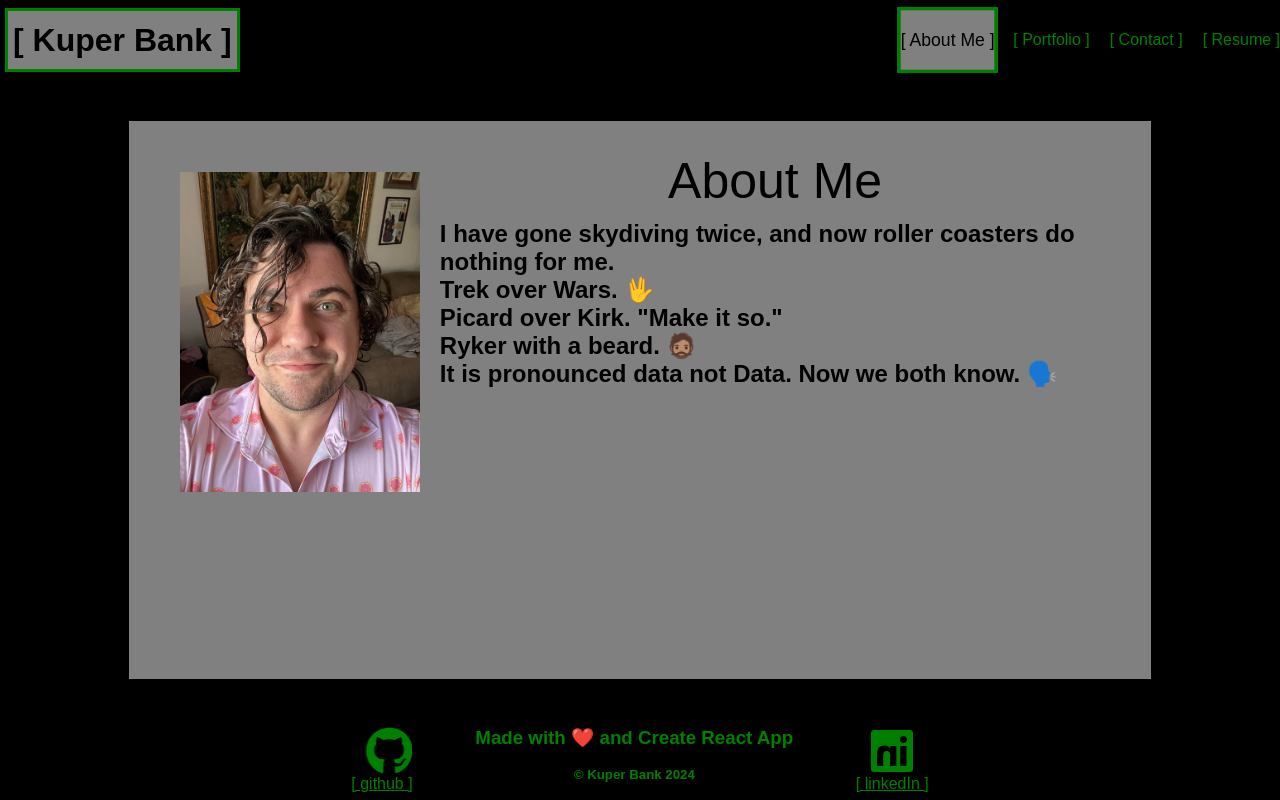
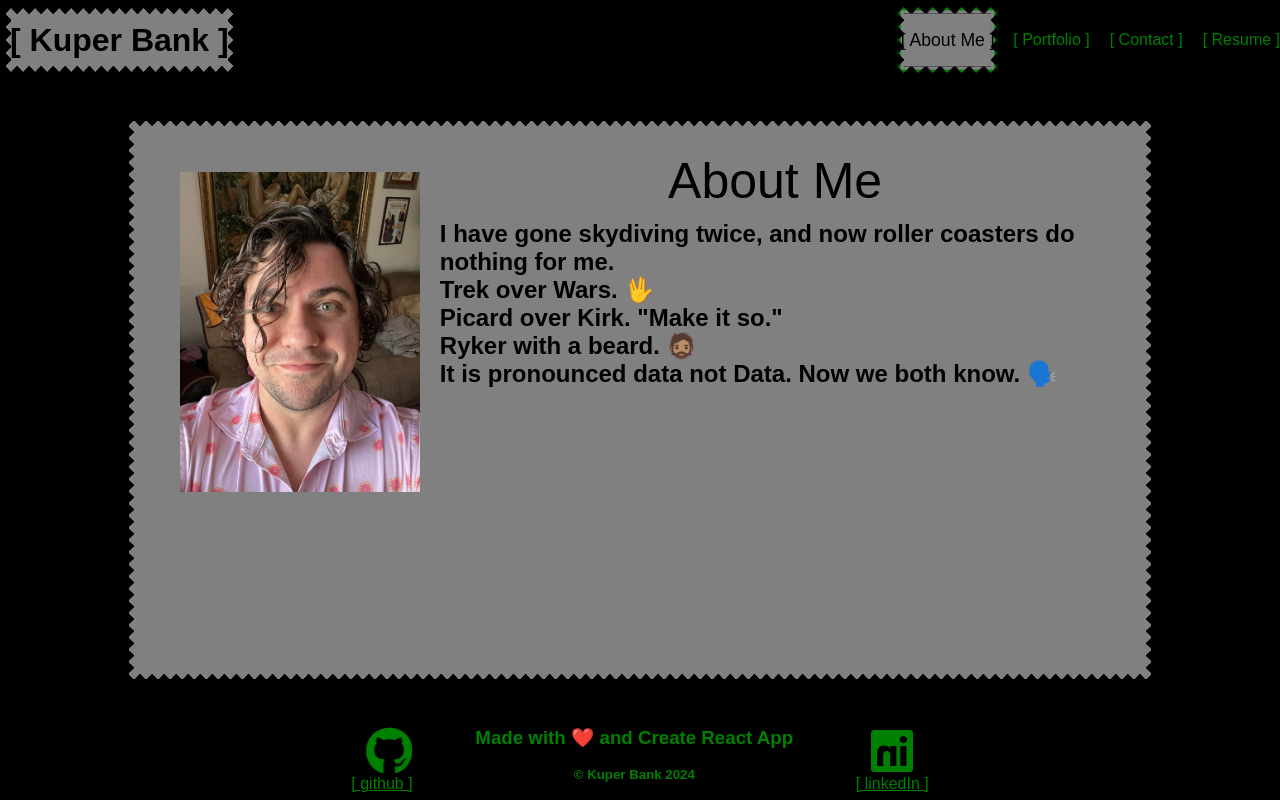
Before and after one commit to justkuper/React_Portfolio, a React (Create React App) app: page / in a window 1280 px wide. Built offline with nearby package versions, Linux system fonts and the light colour scheme.

Commit message:
added zigzag to borders or as i think of it the crunch affect

```diff
--- a/src/Content/style.css
+++ b/src/Content/style.css
@@ -14,5 +14,13 @@
     /* box-shadow:inset -5px -5px 10px black,5px 5px 10px black; */
     min-height:70vh;
     background: grey;
+    --mask:
+    linear-gradient(#000 0 0) center/calc(100% - 12px) calc(100% - 12px) no-repeat,
+    conic-gradient(from  135deg at top   ,#0000,#000 1deg 89deg,#0000 90deg) 0 0   /12px 6px space no-repeat,
+    conic-gradient(from  -45deg at bottom,#0000,#000 1deg 89deg,#0000 90deg) 0 100%/12px 6px space no-repeat,
+    conic-gradient(from   45deg at left  ,#0000,#000 1deg 89deg,#0000 90deg) 0 0   /6px 12px no-repeat space,
+    conic-gradient(from -135deg at right ,#0000,#000 1deg 89deg,#0000 90deg) 100% 0/6px 12px no-repeat space;
+  -webkit-mask: var(--mask);
+          mask: var(--mask);
 
 }
--- a/src/Footer/style.css
+++ b/src/Footer/style.css
@@ -7,6 +7,7 @@
     align-items: center;
     justify-content: center;
     color:green;
+
 }
 
 .Footer >ul {
--- a/src/Header/style.css
+++ b/src/Header/style.css
@@ -7,14 +7,23 @@
     color:green;
 }
 
+
+
 .Header h1 {
     display:flex;
     align-items: center;
     background:grey;
     color:black;
-    border: solid green;
+    /* border: solid red; */
     height:80%;
     margin-left:5px;
     padding:5px;
-    /* box-shadow:5px 5px 12px black ; */
+    --mask:
+    linear-gradient(#000 0 0) center/calc(100% - 12px) calc(100% - 12px) no-repeat,
+    conic-gradient(from  135deg at top   ,#0000,#000 1deg 89deg,#0000 90deg) 0 0   /12px 6px space no-repeat,
+    conic-gradient(from  -45deg at bottom,#0000,#000 1deg 89deg,#0000 90deg) 0 100%/12px 6px space no-repeat,
+    conic-gradient(from   45deg at left  ,#0000,#000 1deg 89deg,#0000 90deg) 0 0   /6px 12px no-repeat space,
+    conic-gradient(from -135deg at right ,#0000,#000 1deg 89deg,#0000 90deg) 100% 0/6px 12px no-repeat space;
+  -webkit-mask: var(--mask);
+          mask: var(--mask);
 }
--- a/src/Nav/style.css
+++ b/src/Nav/style.css
@@ -30,7 +30,14 @@
    /* border-radius:15px 0; */
     cursor: pointer;
     border: solid green;
-    transition:all ease 0s;
+    --mask:
+    linear-gradient(#000 0 0) center/calc(100% - 12px) calc(100% - 12px) no-repeat,
+    conic-gradient(from  135deg at top   ,#0000,#000 1deg 89deg,#0000 90deg) 0 0   /12px 6px space no-repeat,
+    conic-gradient(from  -45deg at bottom,#0000,#000 1deg 89deg,#0000 90deg) 0 100%/12px 6px space no-repeat,
+    conic-gradient(from   45deg at left  ,#0000,#000 1deg 89deg,#0000 90deg) 0 0   /6px 12px no-repeat space,
+    conic-gradient(from -135deg at right ,#0000,#000 1deg 89deg,#0000 90deg) 100% 0/6px 12px no-repeat space;
+  -webkit-mask: var(--mask);
+          mask: var(--mask);
 }
 
  .active{
@@ -40,5 +47,12 @@
     /* border-radius:15px 0; */
      cursor: pointer;
      border: solid green;
-     transition:all ease 0s;
+     --mask:
+    linear-gradient(#000 0 0) center/calc(100% - 12px) calc(100% - 12px) no-repeat,
+    conic-gradient(from  135deg at top   ,#0000,#000 1deg 89deg,#0000 90deg) 0 0   /12px 6px space no-repeat,
+    conic-gradient(from  -45deg at bottom,#0000,#000 1deg 89deg,#0000 90deg) 0 100%/12px 6px space no-repeat,
+    conic-gradient(from   45deg at left  ,#0000,#000 1deg 89deg,#0000 90deg) 0 0   /6px 12px no-repeat space,
+    conic-gradient(from -135deg at right ,#0000,#000 1deg 89deg,#0000 90deg) 100% 0/6px 12px no-repeat space;
+  -webkit-mask: var(--mask);
+          mask: var(--mask);
 }
--- a/src/index.css
+++ b/src/index.css
@@ -11,6 +11,7 @@
   text-rendering: optimizeLegibility;
   -webkit-font-smoothing: antialiased;
   -moz-osx-font-smoothing: grayscale;
+
 }
 
 a {
@@ -28,6 +29,7 @@ body {
   place-items: center;
   min-width: 320px;
   min-height: 100vh;
+
 }
 
 h1 {
```
